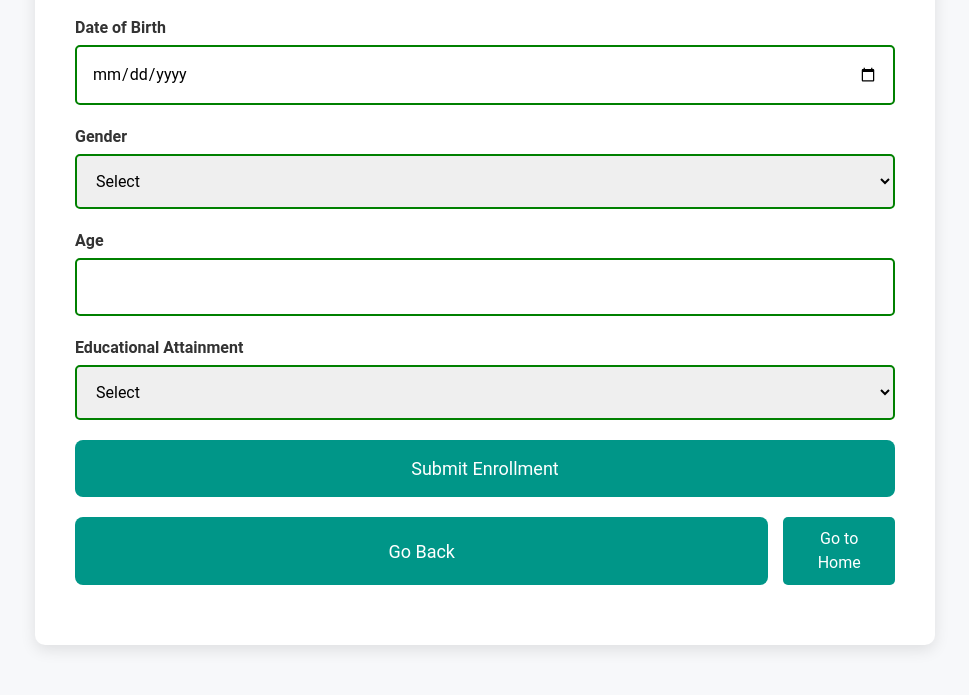
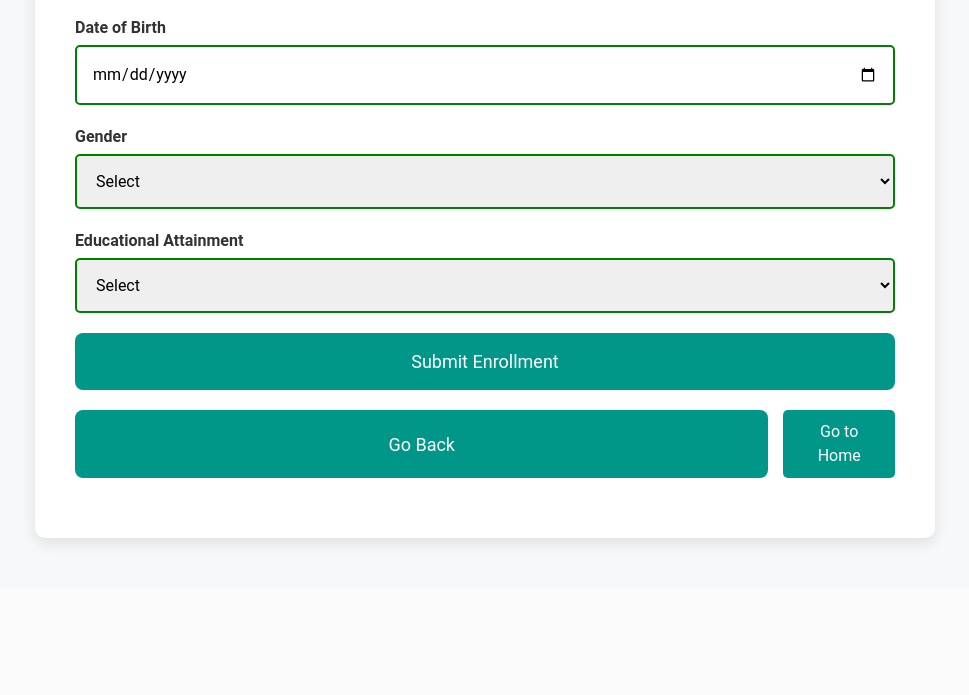
Before and after one commit to Syner-G/synergcampus, a PHP site: page /enroll.php in a window 1280 px wide. Shown: the part 779-1474 px from the top of the page, without its empty margins (155-1124 px from the left). After the commit the page ends 1325 px from the top, so only its background shows below. Run offline with PHP 8.4, Linux system fonts and the light colour scheme; style sheets or scripts are compiled from the project's sources.

Commit message:
Add files via upload

```diff
--- a/enroll.php
+++ b/enroll.php
@@ -19,13 +19,25 @@ if ($_SERVER["REQUEST_METHOD"] == "POST") {
     $current_location    = $conn->real_escape_string($_POST['current_location']);
     $dob                 = $conn->real_escape_string($_POST['dob']);
     $gender              = $conn->real_escape_string($_POST['gender']);
-    $age                 = (int)$_POST['age'];
     $education           = $conn->real_escape_string($_POST['education']);
 
+    // Validate age is 18+
+    $today = new DateTime();
+    $birthdate = new DateTime($dob);
+    $age = $today->diff($birthdate)->y;
+
+    if ($age < 18) {
+        echo "<script>
+                alert('You must be 18 years or older to enroll.');
+                window.history.back();
+              </script>";
+        exit();
+    }
+
     $sql = "INSERT INTO enrollments
-            (first_name, middle_name, last_name, email, contact_number, current_location, date_of_birth, gender, age, education)
+            (first_name, middle_name, last_name, email, contact_number, current_location, date_of_birth, gender, education)
             VALUES
-            ('$first_name', '$middle_name', '$last_name', '$email', '$contact_number', '$current_location', '$dob', '$gender', '$age', '$education')";
+            ('$first_name', '$middle_name', '$last_name', '$email', '$contact_number', '$current_location', '$dob', '$gender', '$education')";
 
     if ($conn->query($sql) === TRUE) {
         echo "<script>
@@ -182,10 +194,6 @@ if ($_SERVER["REQUEST_METHOD"] == "POST") {
                 </select>
             </div>
             <div class="form-group">
-                <label for="age">Age</label>
-                <input type="number" id="age" name="age" required>
-            </div>
-            <div class="form-group">
                 <label for="education">Educational Attainment</label>
                 <select id="education" name="education" required>
                     <option value="">Select</option>
@@ -206,34 +214,20 @@ if ($_SERVER["REQUEST_METHOD"] == "POST") {
     </div>
 
     <script>
-        // Auto-fill age based on DOB
-        document.getElementById('dob').addEventListener('change', function () {
-            const dob = new Date(this.value);
+        // Validate age based on DOB (must be 18 or older)
+        document.getElementById('enrollForm').addEventListener('submit', function (e) {
+            const dobInput = document.getElementById("dob").value;
+            if (!dobInput) return;
+
+            const dob = new Date(dobInput);
             const today = new Date();
             let age = today.getFullYear() - dob.getFullYear();
             const m = today.getMonth() - dob.getMonth();
             if (m < 0 || (m === 0 && today.getDate() < dob.getDate())) {
                 age--;
             }
-            document.getElementById('age').value = age;
-        });
 
-        // Validate age before submission
-        document.getElementById('enrollForm').addEventListener('submit', function (e) {
-            const dobInput = document.getElementById("dob").value;
-            const ageInput = parseInt(document.getElementById("age").value);
-            const dob = new Date(dobInput);
-            const today = new Date();
-            let realAge = today.getFullYear() - dob.getFullYear();
-            const m = today.getMonth() - dob.getMonth();
-            if (m < 0 || (m === 0 && today.getDate() < dob.getDate())) {
-                realAge--;
-            }
-
-            if (realAge !== ageInput) {
-                alert("The age does not match the date of birth. Please correct it.");
-                e.preventDefault();
-            } else if (realAge < 18) {
+            if (age < 18) {
                 alert("You must be 18 years or older to enroll.");
                 e.preventDefault();
             }
```
